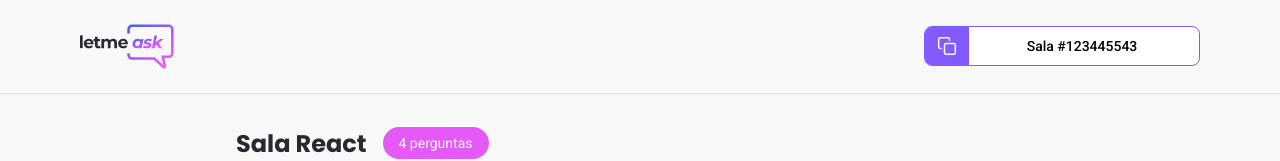
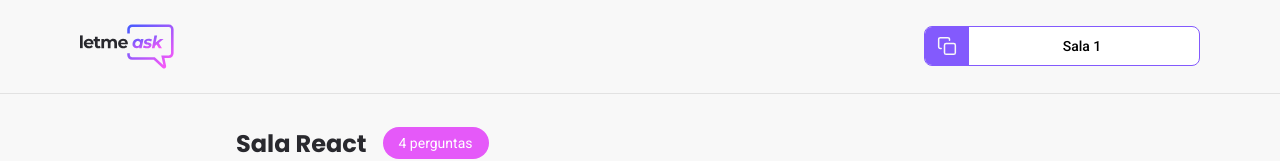
Before and after one commit to jessicafpx/nlw-letmeask, a React (Create React App) app: page /rooms/1 in a window 1280 px wide. Shown: the top 161 px of the page. Built offline with nearby package versions, Linux system fonts and the light colour scheme; no server answers.

Commit message:
feat: add dynamic room code

```diff
--- a/src/components/RoomCode.tsx
+++ b/src/components/RoomCode.tsx
@@ -16,7 +16,7 @@
 			<div>
 				<img src={copyImg} alt="Copy room code" />
 			</div>
-			<span>Sala #123445543</span>
+			<span>Sala {props.code}</span>
 		</button>
 	)
 }
--- a/src/pages/Room.tsx
+++ b/src/pages/Room.tsx
@@ -1,16 +1,24 @@
+import { useParams } from 'react-router-dom';
+
 import logoImg from '../assets/logo.svg';
 import { Button } from '../components/Button';
 import { RoomCode } from '../components/RoomCode';
 
 import '../styles/room.scss';
 
+type RoomParams = {
+	id: string;
+}
+
 export function Room() {
+	const params = useParams<RoomParams>();
+
 	return (
 		<div id="page-room">
 			<header>
 				<div className="content">
 					<img src={logoImg} alt="Letmeask" />
-					<RoomCode code="1231123114"/>
+					<RoomCode code={params.id}/>
 				</div>
 			</header>
 
```
